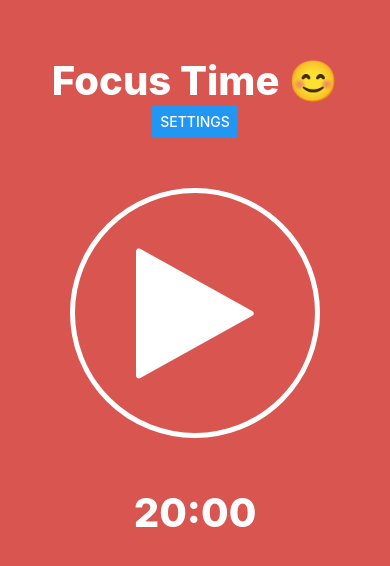
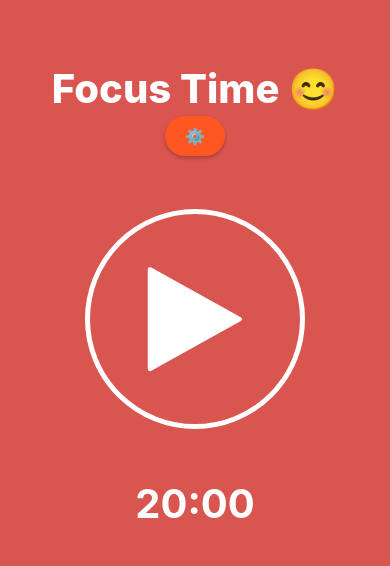
Before and after one commit to Stranger-771/NativePomodoro, a React Native app: screen / in a window 390 px wide. Shown: the part 126-692 px from the top of the page. Built offline with nearby package versions, Linux system fonts and the light colour scheme.

Commit message:
UI/UX enhancement

```diff
--- a/App.tsx
+++ b/App.tsx
@@ -2,7 +2,7 @@ import { StatusBar } from 'expo-status-bar';
 import {useState, useEffect} from 'react';
 import {TimerCountDownDisplay} from './TimerCountDownDisplay';
 import {TimerToggleButton} from './TimerToggleButton';
-import { StyleSheet, Text, View, Button, TextInput } from 'react-native';
+import { StyleSheet, Text, View, Button, TouchableOpacity, TextInput } from 'react-native';
 import { TimerModes } from './TimerModeDisplay';
 import {TimerModeDisplay} from './TimerModeDisplay';
 
@@ -83,7 +83,12 @@ export default function App() {
       <StatusBar style="auto" />
 
 
-      <Button title="Settings" onPress={toggleSettingsVisibility} />
+      <TouchableOpacity
+      style={styles.button}
+      onPress={toggleSettingsVisibility}
+       >
+        <Text style={styles.buttonText}>⚙️</Text>
+       </TouchableOpacity>
 
       {showSettings && (
   <View style={styles.inputContainer}>
@@ -103,8 +108,12 @@ export default function App() {
       onChangeText={handleBreakTimeChnage}
     />
 
-    <Button title="Set Times" onPress={handleSetTimes}/>
-    <Button title="Reset Times" onPress={handleResetTimes} />
+    <TouchableOpacity  style={styles.button} onPress={handleSetTimes}>
+      <Text style={styles.buttonText}>Set Time</Text>
+    </TouchableOpacity>
+    <TouchableOpacity  style={styles.button} onPress={handleResetTimes} >
+      <Text style={styles.buttonText}>Reset Time</Text>
+    </TouchableOpacity>
   </View>
 )}
 
@@ -126,13 +135,43 @@ const styles = StyleSheet.create({
     justifyContent: 'center',
   },
   inputContainer: {
-    marginBottom: 20,
+    marginBottom: 10,
   },
   input: {
-    height: 40,
-    borderColor: 'gray',
+    backgroundColor: 'white',
+    height: 30,
+    borderColor: 'Black',
     borderWidth: 1,
     marginBottom: 10,
     paddingHorizontal: 10,
+    borderRadius: 5,
+    width: 100,
+    textAlign: 'center',
+    marginLeft: 20,
+
+  },
+  button:{
+    backgroundColor: '#ff5722',
+    paddingVertical: 10,
+    paddingHorizontal: 20,
+    borderRadius: 25,
+    marginVertical: 3,
+    elevation: 3,
+    //for Ios
+    shadowColor: '#000',
+    shadowOffset: {
+      width: 0,
+      height: 2,
+    },
+    shadowOpacity: 0.25,
+    shadowRadius: 3.84,
+
+  },
+
+  buttonText:{
+    color: 'white',
+    fontSize: 16,
+    textAlign: 'center',
+    fontWeight: 'bold',
   },
 });
--- a/TimerCountDownDisplay.tsx
+++ b/TimerCountDownDisplay.tsx
@@ -22,7 +22,7 @@ export const TimerCountDownDisplay: React.FC<Props> = ({ timerCount }) => {
 const Styles = StyleSheet.create({
   timerCountDownText: {
     fontSize: 40,
-    fontWeight: '800',
+    fontWeight: '700',
     color: 'white',
   },
 });
--- a/TimerToggleButton.tsx
+++ b/TimerToggleButton.tsx
@@ -18,7 +18,7 @@ export const TimerToggleButton: React.FC<Props> =({
     return (
         <Pressable onPress={isTimerRunning ? stopTimer : startTimer}>
             <View style= {styles.container}>
-                <FontAwesome name={isTimerRunning ? 'pause' : 'play'} size ={150} style={styles.icon}/>
+                <FontAwesome name={isTimerRunning ? 'pause' : 'play'} size ={120} style={styles.icon}/>
             </View>
         </Pressable>
     )
@@ -33,8 +33,8 @@ const styles = StyleSheet.create({
     },
     container:{
         borderWidth:5,
-        width:250,
-        height:250,
+        width:220,
+        height:220,
         borderRadius:125,
         justifyContent: 'center',
         borderColor: 'white',
```
